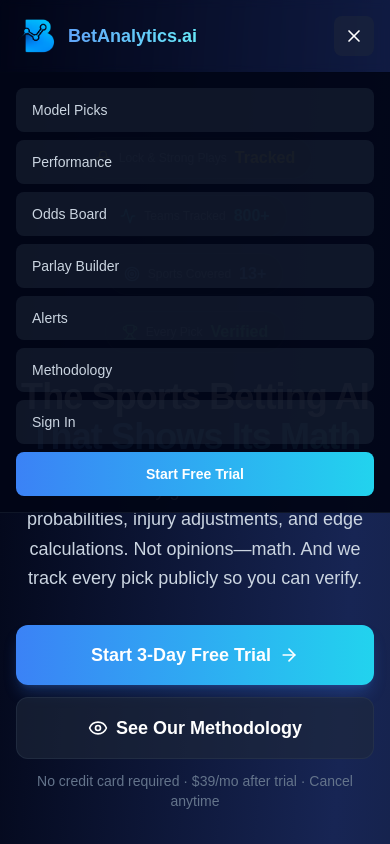
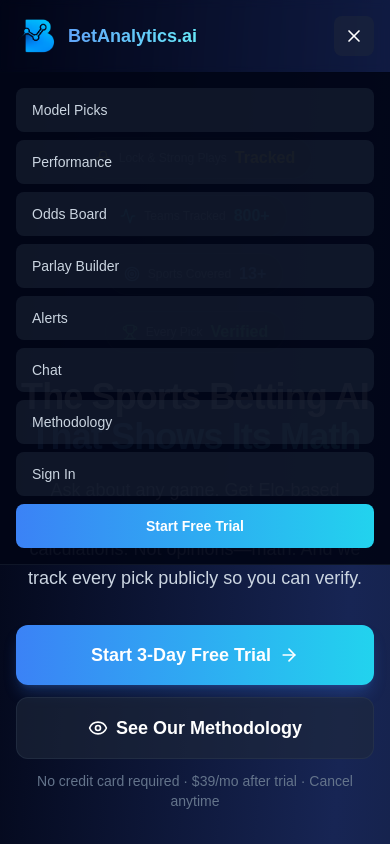
Before and after one commit to toolforgehq-source/betanalytics, a Next.js app: page / in a window 390 px wide. Both pictures are taken after a click on the button "Toggle menu". Shown: the top 844 px of the page. Built offline with nearby package versions, Linux system fonts and the light colour scheme.

Commit message:
fix: add Chat link to mobile hamburger menu
Co-Authored-By: toolforgehq@gmail.com <toolforgehq@gmail.com>

```diff
--- a/src/components/MobileNav.tsx
+++ b/src/components/MobileNav.tsx
@@ -57,6 +57,13 @@ export default function MobileNav() {
             Alerts
           </Link>
           <Link
+            href="/chat"
+            className="block w-full px-4 py-3 bg-slate-800/50 hover:bg-slate-700/50 rounded-lg transition-colors text-sm text-slate-300 hover:text-white"
+            onClick={() => setMobileMenuOpen(false)}
+          >
+            Chat
+          </Link>
+          <Link
             href="/methodology"
             className="block w-full px-4 py-3 bg-slate-800/50 hover:bg-slate-700/50 rounded-lg transition-colors text-sm text-slate-300 hover:text-white"
             onClick={() => setMobileMenuOpen(false)}
```
